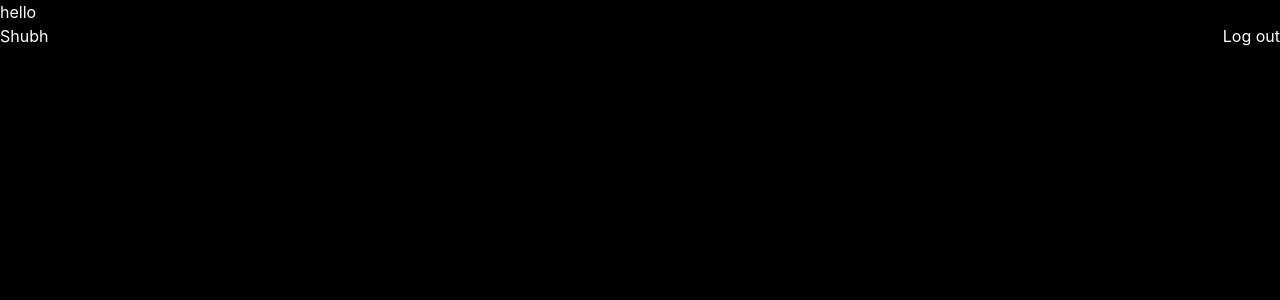
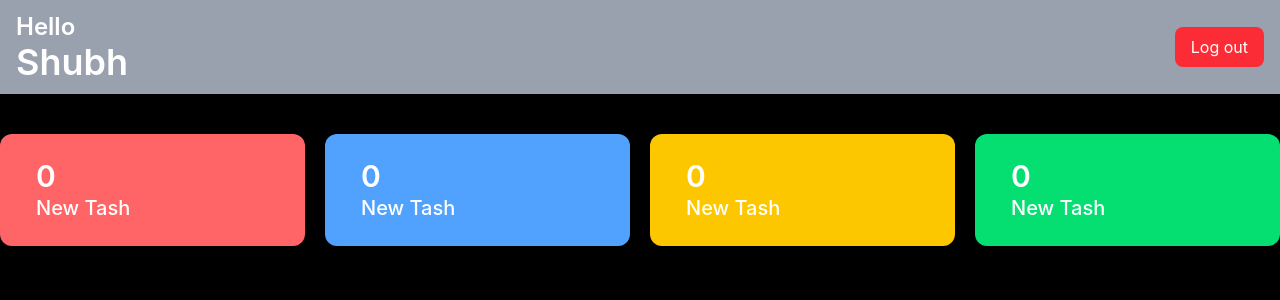
Before and after one commit to singhshubham103codeclub/ReactFrontent_Employe_Managnent_system, a React (Vite) app: page / in a window 1280 px wide. Shown: the top 300 px of the page. Built offline with nearby package versions, Linux system fonts and the light colour scheme.

Commit message:
number of task list done

```diff
--- a/src/components/Dashboard/EmployeDashboard.jsx
+++ b/src/components/Dashboard/EmployeDashboard.jsx
@@ -1,11 +1,12 @@
 import React from "react";
 import Header from "./others/header";
+import TaskListNumber from "./others/Tasklist";
 const EmployeDashboard=()=>{
     return(
-        <div>
-
+        <>
           <Header/>
-        </div>
+          <TaskListNumber/>
+        </>
     )
 }
 export default EmployeDashboard
--- /dev/null
+++ b/src/components/Dashboard/others/Tasklist.jsx
@@ -0,0 +1,24 @@
+import React from "react";
+const TaskListNumber =() =>{
+    return (
+        <div className="flex justify-between gap-5 mt-10 scrren">
+            <div className="rounded-xl w-[45%] py-6 px-9 bg-red-400">
+                <h2 className="text-3xl font-semibold">0</h2>
+                <h3 className="text-xl font-medium">New Tash</h3>
+            </div>
+            <div className="rounded-xl w-[45%] py-6 px-9 bg-blue-400">
+                <h2 className="text-3xl font-semibold">0</h2>
+                <h3 className="text-xl font-medium">New Tash</h3>
+            </div>
+            <div className="rounded-xl w-[45%] py-6 px-9 bg-yellow-400">
+                <h2 className="text-3xl font-semibold">0</h2>
+                <h3 className="text-xl font-medium">New Tash</h3>
+            </div>
+            <div className="rounded-xl w-[45%] py-6 px-9 bg-green-400">
+                <h2 className="text-3xl font-semibold">0</h2>
+                <h3 className="text-xl font-medium">New Tash</h3>
+            </div>
+        </div>
+    )
+}
+export default TaskListNumber
--- a/src/components/Dashboard/others/header.jsx
+++ b/src/components/Dashboard/others/header.jsx
@@ -1,10 +1,16 @@
 import React from "react";
-const Header =()=>{
+
+const Header = () => {
     return (
-        <div className="flex items-end justify-between">
-            <h1>hello <br/> Shubh</h1>
-            <button>Log out</button>
+        <div className="flex w-full items-center justify-between px-4 py-3 bg-gray-400">
+            <h1 className="text-2xl font-semibold leading-tight">
+                Hello <br /> <span className="text-4xl font-semibold">Shubh</span>
+            </h1>
+            <button className="rounded-lg bg-red-500 px-4 py-2 text-black">
+                Log out
+            </button>
         </div>
-    )
-}
+    );
+};
+
 export default Header
```
